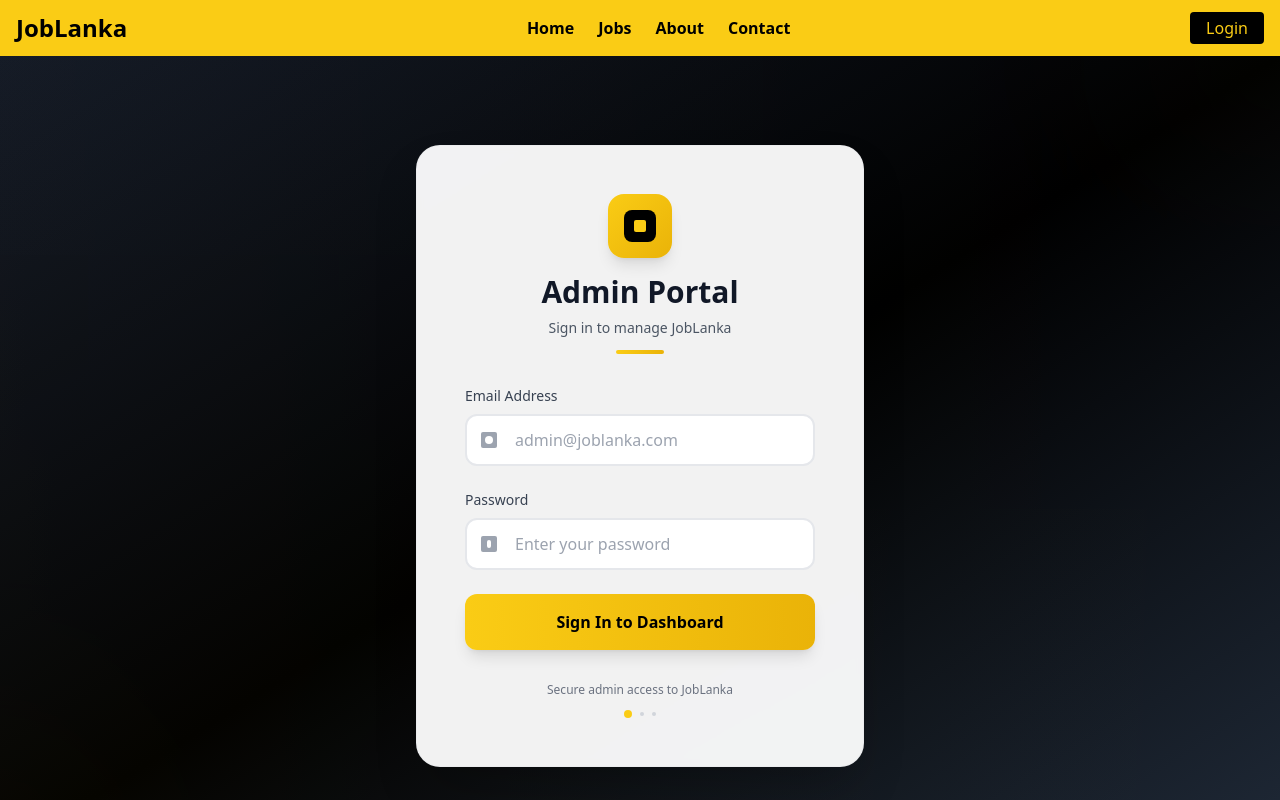
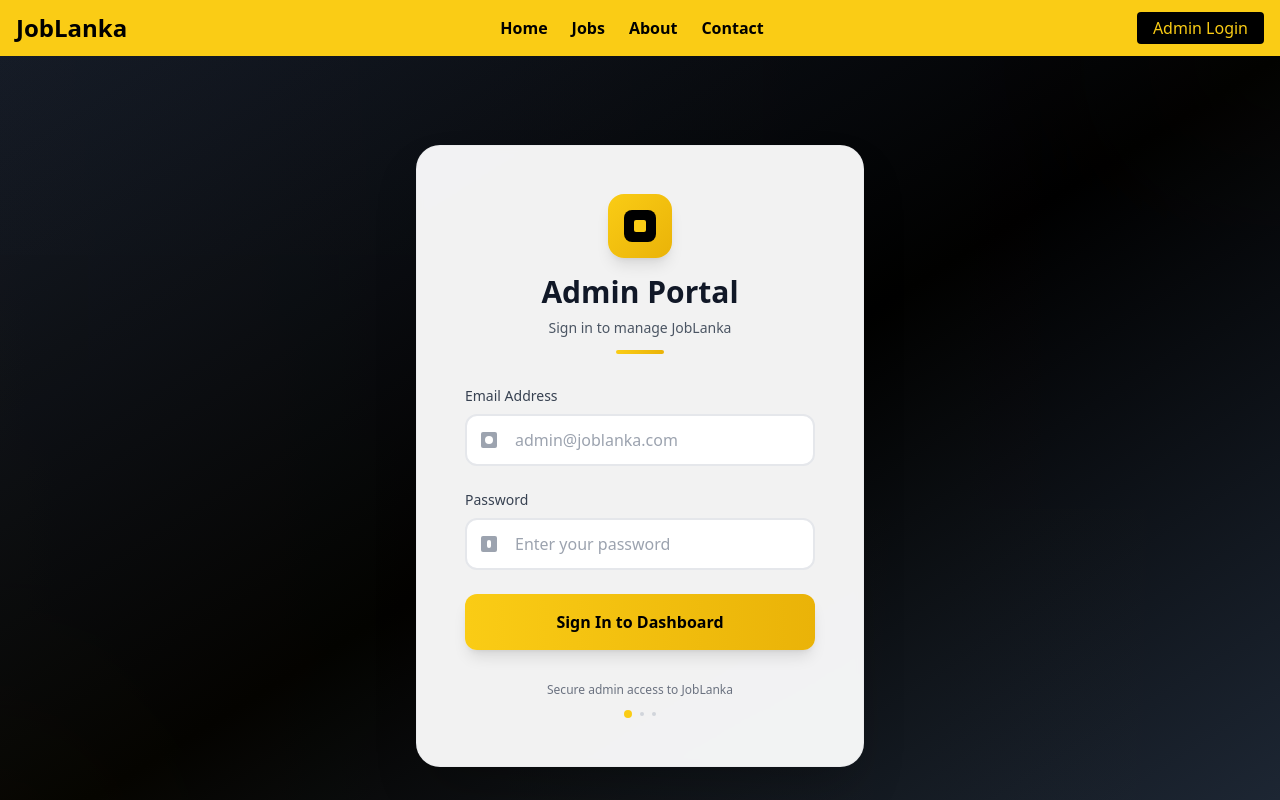
Before and after one commit to dlshn/JobLanka, a React (Create React App) app in the folder front-end/: page /login in a window 1280 px wide. Shown: the top 800 px of the page. Built offline with nearby package versions, Linux system fonts and the light colour scheme.

Commit message:
Readme file added

```diff
--- a/front-end/src/Components/Navbar.jsx
+++ b/front-end/src/Components/Navbar.jsx
@@ -24,7 +24,7 @@ const Navbar = () => {
         {/* Login / Signup */}
         <div className="hidden md:flex space-x-4">
           <Link to="/login" className="bg-black text-yellow-400 px-4 py-1 rounded hover:bg-gray-800">
-            Login
+            Admin Login
           </Link>
         </div>
 
@@ -70,7 +70,7 @@ const Navbar = () => {
                 className="bg-black text-yellow-400 px-4 py-2 rounded hover:bg-gray-800 transition-all duration-200 hover:shadow-md"
                 onClick={() => setIsOpen(false)}
               >
-                Login
+                Admin Login
               </Link>
             </div>
           </div>
--- a/front-end/src/Pages/Login.jsx
+++ b/front-end/src/Pages/Login.jsx
@@ -24,6 +24,8 @@ const AdminLogin = () => {
       localStorage.setItem("adminToken", res.data.token);
 
       // Redirect to create job page after login
+      setEmail("");
+      setPassword("");
       navigate("/addJob");
     } catch (err) {
       setError(err.response?.data?.message || "Login failed");
```
Also changed, not shown: 1 other file (tests, documents, lock files or other folders).
